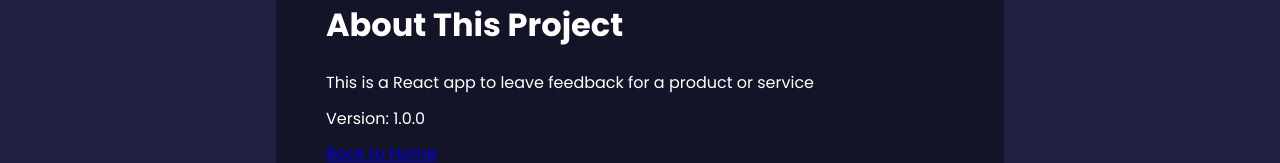
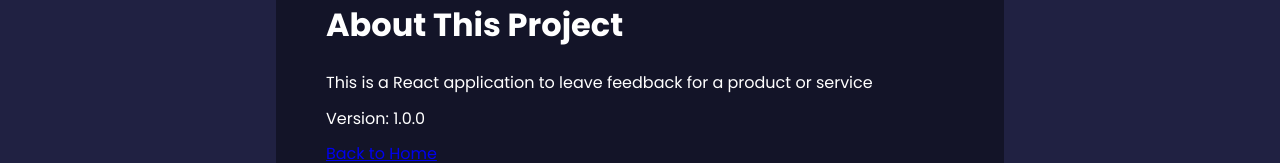
Before and after one commit to RossGoodliffe/front-to-back, a React (Create React App) app in the folder feedback-app/: page /about in a window 1280 px wide. Shown: the part 141-304 px from the top of the page. Built offline with nearby package versions, Linux system fonts and the light colour scheme; data requests are answered from the project's data file.

Commit message:
Changes to about page

```diff
--- a/feedback-app/src/pages/AboutPage.jsx
+++ b/feedback-app/src/pages/AboutPage.jsx
@@ -7,7 +7,7 @@ function AboutPage() {
         <Card>
             <div className="about">
                 <h1>About This Project</h1>
-                <p>This is a React app to leave feedback for a product or service</p>
+                <p>This is a React application to leave feedback for a product or service</p>
                 <p>Version: 1.0.0</p>
                 <p><Link to="/">Back to Home</Link></p>
             </div>
```
